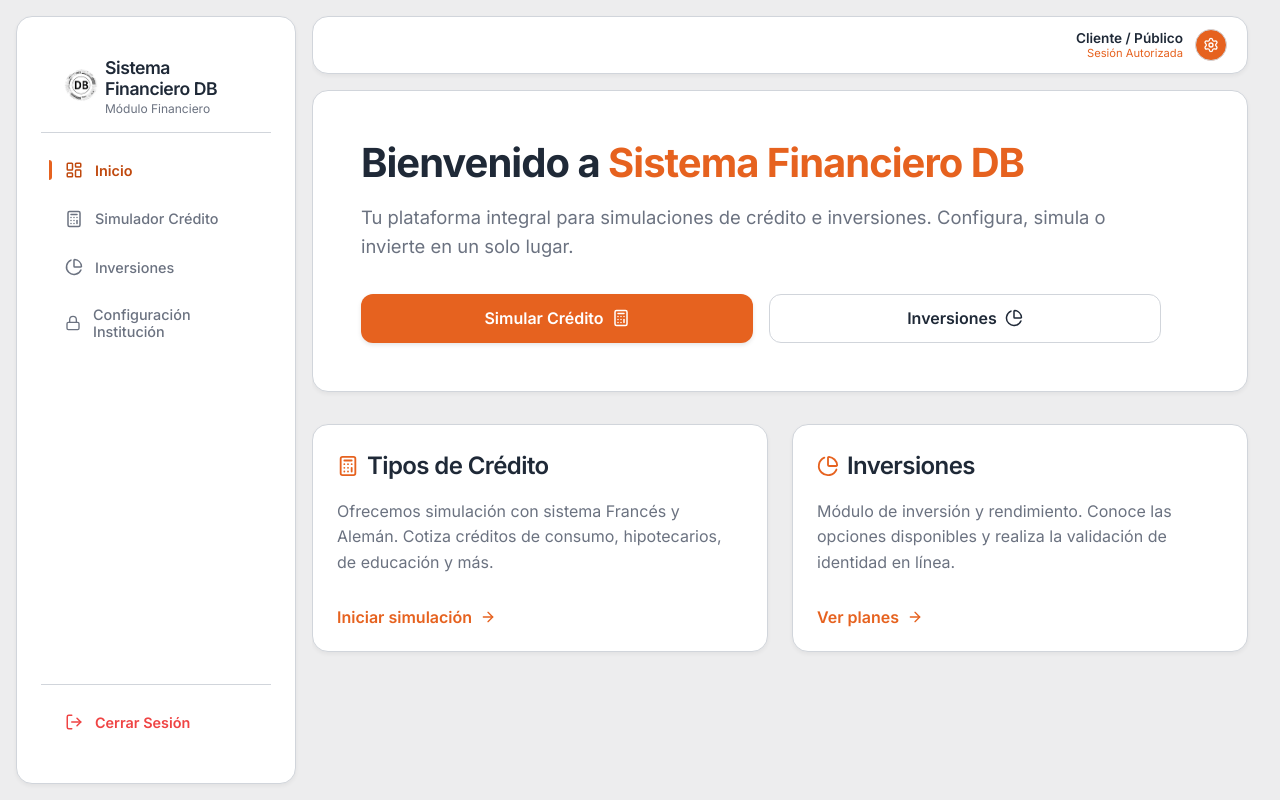
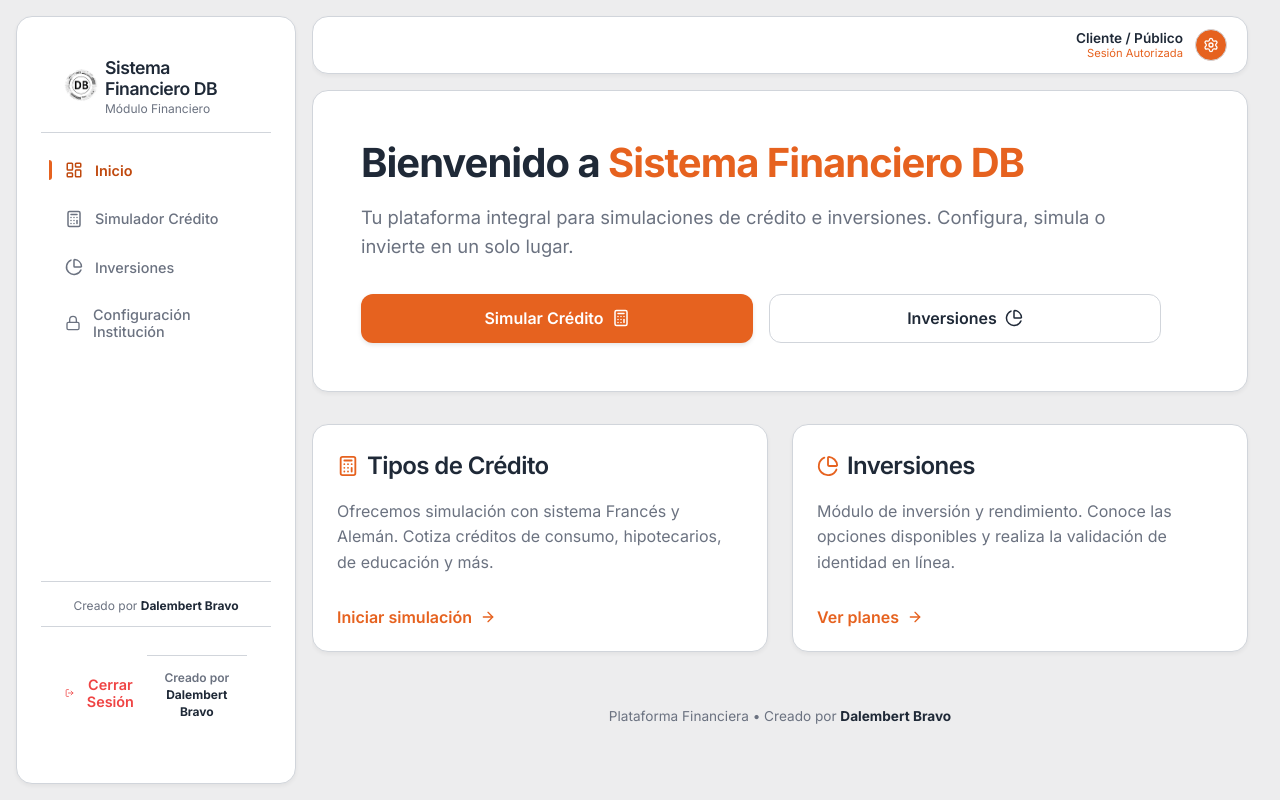
Before and after one commit to Dalembert21/sistemaAmortizacionFrontend, a React (Vite) app: page /dashboard in a window 1280 px wide. Built offline with nearby package versions, Linux system fonts and the light colour scheme; no server answers; sample sign-in values are in the browser's storage.

Commit message:
ingreso de propietario

```diff
--- a/index.html
+++ b/index.html
@@ -4,6 +4,7 @@
     <meta charset="UTF-8" />
     <link rel="icon" type="image/svg+xml" href="/db.svg" />
     <meta name="viewport" content="width=device-width, initial-scale=1.0" />
+    <meta name="author" content="Dalembert Bravo" />
     <title>Plataforma Financiera</title>
   </head>
   <body>
--- a/src/components/Layout.tsx
+++ b/src/components/Layout.tsx
@@ -96,10 +96,24 @@ const Layout = () => {
         ))}
       </nav>
 
+      <div style={{ borderTop: '1px solid var(--border)', padding: '0.75rem 0.5rem', width: '100%', textAlign: 'center' }}>
+        <span style={{ fontSize: '0.75rem', color: 'var(--text-muted)' }}>
+          Creado por <strong style={{ color: 'var(--text)' }}>Dalembert Bravo</strong>
+        </span>
+      </div>
+
       {role !== 'GUEST' && (
         <div style={{ borderTop: '1px solid var(--border)', padding: '1rem 0.5rem', width: '100%' }}>
           <button onClick={() => { logout(); setIsMobileMenuOpen(false); }} className="btn w-full hover:bg-surface-light" style={{ background: 'transparent', color: 'var(--danger)', display: 'flex', justifyContent: 'flex-start', padding: '0.75rem 1rem', fontSize: '0.9rem', gap: '0.75rem' }}>
             <LogOut size={18} /> Cerrar Sesión
+
+
+      <div style={{ borderTop: '1px solid var(--border)', padding: '0.75rem 0.5rem', width: '100%', textAlign: 'center' }}>
+        <span style={{ fontSize: '0.75rem', color: 'var(--text-muted)' }}>
+          Creado por <strong style={{ color: 'var(--text)' }}>Dalembert Bravo</strong>
+        </span>
+      </div>
+
           </button>
         </div>
       )}
--- a/src/pages/Dashboard.tsx
+++ b/src/pages/Dashboard.tsx
@@ -48,6 +48,10 @@ const Dashboard = () => {
           </Link>
         </div>
       </div>
+
+      <div style={{ textAlign: 'center', marginTop: '1.5rem', padding: '1rem', color: 'var(--text-muted)', fontSize: '0.85rem' }}>
+        Plataforma Financiera &bull; Creado por <strong style={{ color: 'var(--text)' }}>Dalembert Bravo</strong>
+      </div>
     </div>
   );
 };
--- a/src/pages/Login.tsx
+++ b/src/pages/Login.tsx
@@ -87,6 +87,10 @@ const Login = () => {
             Ingresar <LogIn size={18} />
           </button>
         </form>
+
+        <div style={{ marginTop: '1.5rem', fontSize: '0.8rem', color: 'var(--text-muted)', borderTop: '1px solid var(--border)', paddingTop: '1rem' }}>
+          Creado por <strong style={{ color: 'var(--text)' }}>Dalembert Bravo</strong>
+        </div>
       </div>
     </div>
   );
--- a/src/utils/pdfGenerator.ts
+++ b/src/utils/pdfGenerator.ts
@@ -96,5 +96,10 @@ export const generatePDF = (table: AmortizationRow[], institutionName: string, c
     } catch (e) {}
   }
 
+  // Pie de pagina
+  doc.setFontSize(8);
+  doc.setTextColor(140);
+  doc.text('Plataforma Financiera - Creado por Dalembert Bravo', 14, 285);
+
   doc.save(`Tabla_Amortizacion_${clientName}.pdf`);
 };
```
